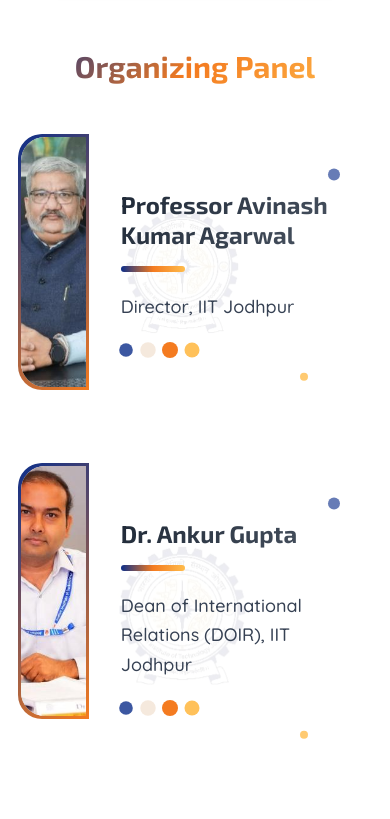
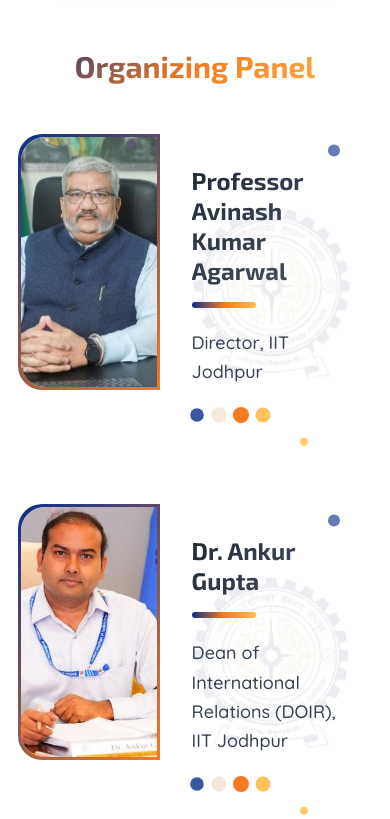
Before and after one commit to harshitsaini17/ir-conclave, a Next.js app in the folder frontend/: page / in a window 390 px wide. Shown: the part 3300-4119 px from the top of the page. Built offline with nearby package versions, Linux system fonts and the light colour scheme.

Commit message:
refactor: update email address in ContactUs and Map components for consistency; adjust layout in PanelMemberCard for improved responsiveness

```diff
--- a/frontend/src/components/ContactUs.tsx
+++ b/frontend/src/components/ContactUs.tsx
@@ -81,10 +81,10 @@ const ContactUs = () => {
               {
                 icon: "email",
                 title: "Email Us",
-                details: ["officeofir@iitj.ac.in"],
+                details: ["office_ir@iitj.ac.in"],
                 color: "#0C2E8A",
                 path: "M20 4H4c-1.1 0-1.99.9-1.99 2L2 18c0 1.1.9 2 2 2h16c1.1 0 2-.9 2-2V6c0-1.1-.9-2-2-2zm0 4l-8 5-8-5V6l8 5 8-5v2z",
-                action: "mailto:officeofir@iitj.ac.in"
+                action: "mailto:office_ir@iitj.ac.in"
               },
               {
                 icon: "phone",
--- a/frontend/src/components/Map.tsx
+++ b/frontend/src/components/Map.tsx
@@ -124,7 +124,7 @@ const GoogleMapLocation = () => {
                     </svg>
                   </motion.div>
                   <h3 className="font-semibold text-theme-tertiary mb-2 font-exo2">Email</h3>
-                  <p className="text-gray-600 text-sm font-quicksand">officeofir@iitj.ac.in</p>
+                  <p className="text-gray-600 text-sm font-quicksand">office_ir@iitj.ac.in</p>
                 </motion.div>
 
                 <motion.div className="flex flex-col items-center group" variants={itemVariants}>
--- a/frontend/src/components/PanelMemberCard.tsx
+++ b/frontend/src/components/PanelMemberCard.tsx
@@ -102,7 +102,7 @@ const PanelMemberCard = ({ member, index = 0 }: PanelMemberCardProps) => {
       <div className="flex relative z-10">
         {/* Left Image Section - 20% */}
         <motion.div
-          className="w-1/5 h-64 relative flex-shrink-0"
+          className="w-2/5 lg:w-1/5 h-64 relative flex-shrink-0"
           variants={imageVariants}
         >
           <motion.div
@@ -173,13 +173,13 @@ const PanelMemberCard = ({ member, index = 0 }: PanelMemberCardProps) => {
 
         {/* Right Content Section - 80% */}
         <motion.div
-          className="w-4/5 py-6 relative flex items-center"
+          className="w-4/5 py-0 lg:py-5 relative flex items-center"
           variants={contentVariants}
         >
           <div className="relative w-full h-full flex items-center">
             {/* Enhanced Background College Image */}
             <motion.div
-              className="absolute inset-0 bg-no-repeat bg-center mr-24 opacity-8 group-hover:opacity-15"
+              className="absolute inset-0 bg-no-repeat w-full bg-left lg:bg-center mr-24 opacity-8 group-hover:opacity-15"
               style={{
                 backgroundImage: `url(${getCollegeBackground(member.role)})`,
                 backgroundSize: 'auto 70%',
```
